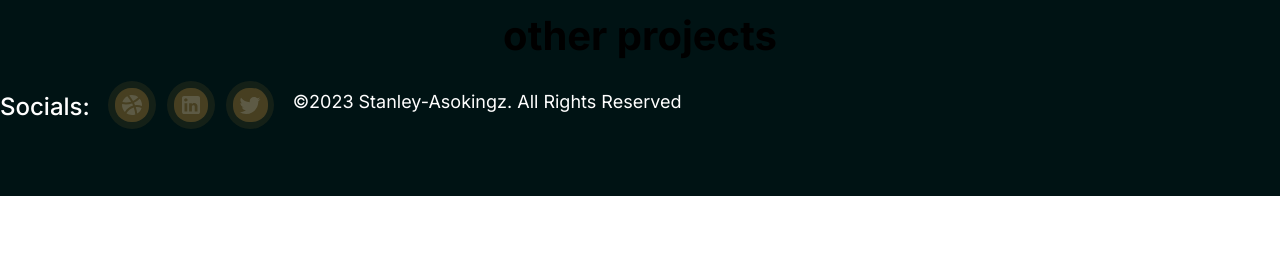
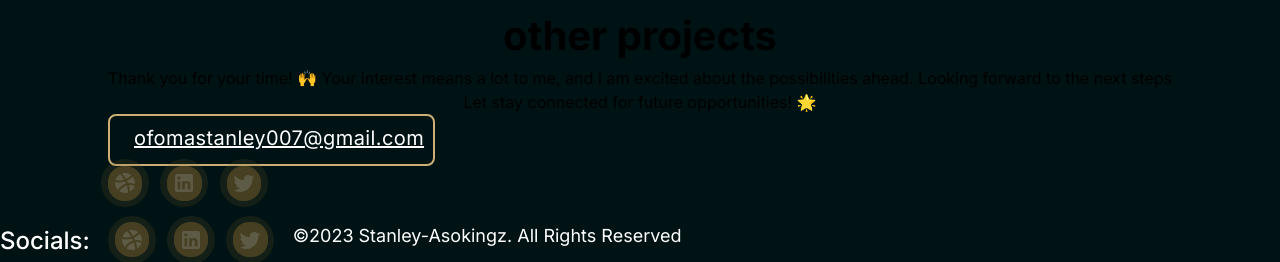
Before and after one commit to Maxwell011/portfolio-design, a Next.js app: page /market in a window 1280 px wide. Shown: the part 3187-3449 px from the top of the page. Before the commit the page ends 3383 px from the top, so only its background shows below. Built offline with nearby package versions, Linux system fonts and the light colour scheme.

Commit message:
Add Contact2 component to MarketPlace page

```diff
--- a/src/app/market/page.tsx
+++ b/src/app/market/page.tsx
@@ -1,5 +1,6 @@
 import Image from "next/image";
 import Chain from "../svg/chain";
+import Contact2 from "../components/contact2";
 
 export default function MarketPlace() {
   return (
@@ -84,7 +85,7 @@ export default function MarketPlace() {
         className=""
       />
       <h3 className="text-lg font-medium">Check out</h3>
-      <h3 className="text-[40px] font-bold">other projects</h3>{" "}
+      <h3 className="text-[40px] font-bold">other projects</h3> <Contact2 />
     </section>
   );
 }
```
